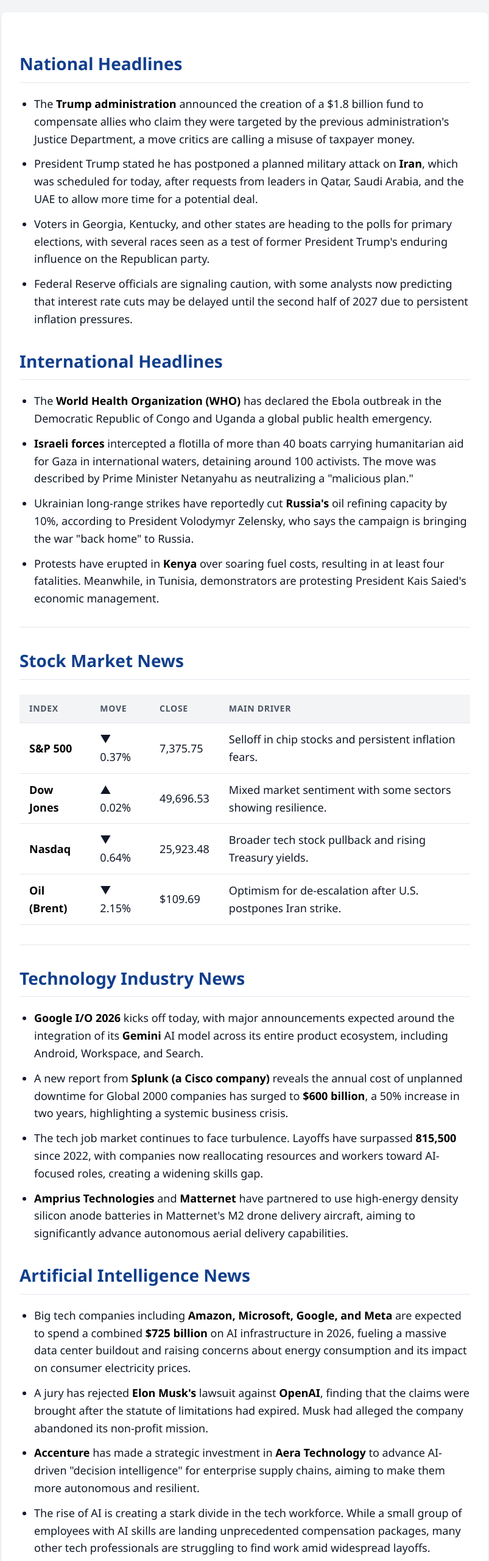
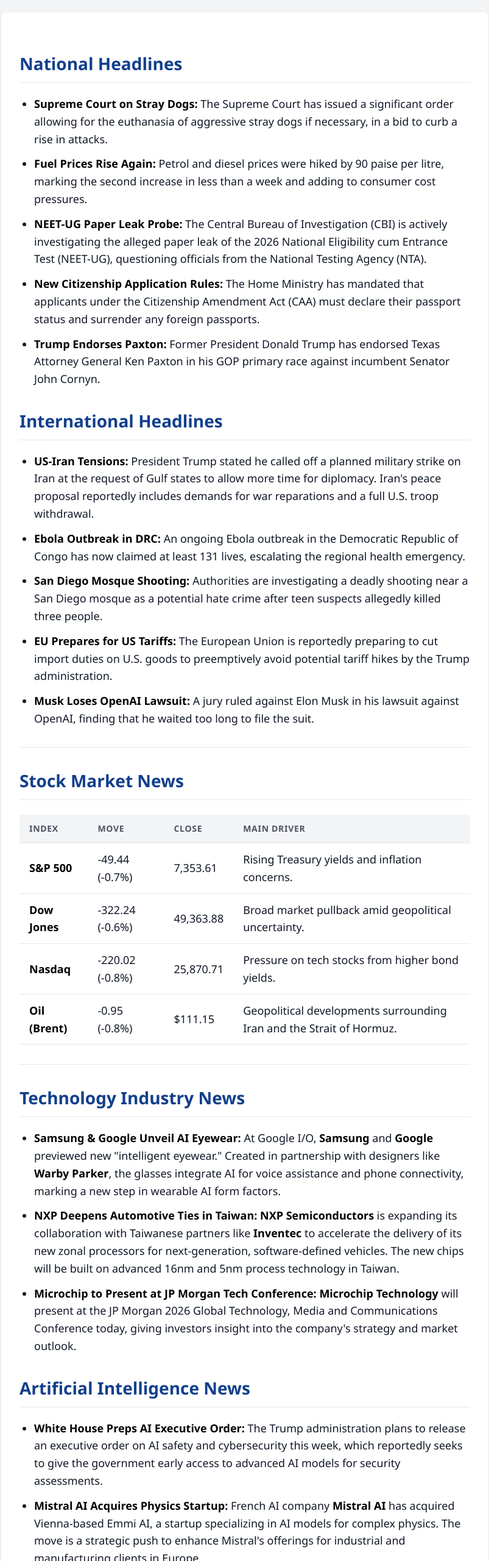
Before and after one commit to AryMir/daily-news-report, a website: page public/2026-05-19.html in a window 1280 px wide. Shown: the part 240-2800 px from the top of the page at 61% size, without its empty margins (238-1041 px from the left). Drawn offline with Linux system fonts and the light colour scheme.

Commit message:
Auto-update daily news for 2026-05-19

```diff
--- a/public/2026-05-19.html
+++ b/public/2026-05-19.html
@@ -141,51 +141,47 @@
         <main class="main-content">
             <h2>National Headlines</h2>
 <ul>
-<li>The <strong>Trump administration</strong> announced the creation of a $1.8 billion fund to compensate allies who claim they were targeted by the previous administration's Justice Department, a move critics are calling a misuse of taxpayer money.</li>
-<li>President Trump stated he has postponed a planned military attack on <strong>Iran</strong>, which was scheduled for today, after requests from leaders in Qatar, Saudi Arabia, and the UAE to allow more time for a potential deal.</li>
-<li>Voters in Georgia, Kentucky, and other states are heading to the polls for primary elections, with several races seen as a test of former President Trump's enduring influence on the Republican party.</li>
-<li>Federal Reserve officials are signaling caution, with some analysts now predicting that interest rate cuts may be delayed until the second half of 2027 due to persistent inflation pressures.</li>
+<li><strong>Supreme Court on Stray Dogs:</strong> The Supreme Court has issued a significant order allowing for the euthanasia of aggressive stray dogs if necessary, in a bid to curb a rise in attacks.</li>
+<li><strong>Fuel Prices Rise Again:</strong> Petrol and diesel prices were hiked by 90 paise per litre, marking the second increase in less than a week and adding to consumer cost pressures.</li>
+<li><strong>NEET-UG Paper Leak Probe:</strong> The Central Bureau of Investigation (CBI) is actively investigating the alleged paper leak of the 2026 National Eligibility cum Entrance Test (NEET-UG), questioning officials from the National Testing Agency (NTA).</li>
+<li><strong>New Citizenship Application Rules:</strong> The Home Ministry has mandated that applicants under the Citizenship Amendment Act (CAA) must declare their passport status and surrender any foreign passports.</li>
+<li><strong>Trump Endorses Paxton:</strong> Former President Donald Trump has endorsed Texas Attorney General Ken Paxton in his GOP primary race against incumbent Senator John Cornyn.</li>
 </ul>
 <h2>International Headlines</h2>
 <ul>
-<li>The <strong>World Health Organization (WHO)</strong> has declared the Ebola outbreak in the Democratic Republic of Congo and Uganda a global public health emergency.</li>
-<li><strong>Israeli forces</strong> intercepted a flotilla of more than 40 boats carrying humanitarian aid for Gaza in international waters, detaining around 100 activists. The move was described by Prime Minister Netanyahu as neutralizing a "malicious plan."</li>
-<li>Ukrainian long-range strikes have reportedly cut <strong>Russia's</strong> oil refining capacity by 10%, according to President Volodymyr Zelensky, who says the campaign is bringing the war "back home" to Russia.</li>
-<li>Protests have erupted in <strong>Kenya</strong> over soaring fuel costs, resulting in at least four fatalities. Meanwhile, in Tunisia, demonstrators are protesting President Kais Saied's economic management.</li>
+<li><strong>US-Iran Tensions:</strong> President Trump stated he called off a planned military strike on Iran at the request of Gulf states to allow more time for diplomacy. Iran's peace proposal reportedly includes demands for war reparations and a full U.S. troop withdrawal.</li>
+<li><strong>Ebola Outbreak in DRC:</strong> An ongoing Ebola outbreak in the Democratic Republic of Congo has now claimed at least 131 lives, escalating the regional health emergency.</li>
+<li><strong>San Diego Mosque Shooting:</strong> Authorities are investigating a deadly shooting near a San Diego mosque as a potential hate crime after teen suspects allegedly killed three people.</li>
+<li><strong>EU Prepares for US Tariffs:</strong> The European Union is reportedly preparing to cut import duties on U.S. goods to preemptively avoid potential tariff hikes by the Trump administration.</li>
+<li><strong>Musk Loses OpenAI Lawsuit:</strong> A jury ruled against Elon Musk in his lawsuit against OpenAI, finding that he waited too long to file the suit.</li>
 </ul>
 <hr>
 <h2>Stock Market News</h2>
 <div class="table-container">
 <table>
 <tr><th>Index</th><th>Move</th><th>Close</th><th>Main Driver</th></tr>
-<tr><td><strong>S&P 500</strong></td><td>▼ 0.37%</td><td>7,375.75</td><td>Selloff in chip stocks and persistent inflation fears.</td></tr>
-<tr><td><strong>Dow Jones</strong></td><td>▲ 0.02%</td><td>49,696.53</td><td>Mixed market sentiment with some sectors showing resilience.</td></tr>
-<tr><td><strong>Nasdaq</strong></td><td>▼ 0.64%</td><td>25,923.48</td><td>Broader tech stock pullback and rising Treasury yields.</td></tr>
-<tr><td><strong>Oil (Brent)</strong></td><td>▼ 2.15%</td><td>$109.69</td><td>Optimism for de-escalation after U.S. postpones Iran strike.</td></tr>
+<tr><td><strong>S&P 500</strong></td><td>-49.44 (-0.7%)</td><td>7,353.61</td><td>Rising Treasury yields and inflation concerns.</td></tr>
+<tr><td><strong>Dow Jones</strong></td><td>-322.24 (-0.6%)</td><td>49,363.88</td><td>Broad market pullback amid geopolitical uncertainty.</td></tr>
+<tr><td><strong>Nasdaq</strong></td><td>-220.02 (-0.8%)</td><td>25,870.71</td><td>Pressure on tech stocks from higher bond yields.</td></tr>
+<tr><td><strong>Oil (Brent)</strong></td><td>-0.95 (-0.8%)</td><td>$111.15</td><td>Geopolitical developments surrounding Iran and the Strait of Hormuz.</td></tr>
 </table>
 </div>
 <hr>
 <h2>Technology Industry News</h2>
 <ul>
-<li><strong>Google I/O 2026</strong> kicks off today, with major announcements expected around the integration of its <strong>Gemini</strong> AI model across its entire product ecosystem, including Android, Workspace, and Search.</li>
-<li>A new report from <strong>Splunk (a Cisco company)</strong> reveals the annual cost of unplanned downtime for Global 2000 companies has surged to <strong>$600 billion</strong>, a 50% increase in two years, highlighting a systemic business crisis.</li>
-<li>The tech job market continues to face turbulence. Layoffs have surpassed <strong>815,500</strong> since 2022, with companies now reallocating resources and workers toward AI-focused roles, creating a widening skills gap.</li>
-<li><strong>Amprius Technologies</strong> and <strong>Matternet</strong> have partnered to use high-energy density silicon anode batteries in Matternet's M2 drone delivery aircraft, aiming to significantly advance autonomous aerial delivery capabilities.</li>
+<li><strong>Samsung & Google Unveil AI Eyewear:</strong> At Google I/O, <strong>Samsung</strong> and <strong>Google</strong> previewed new "intelligent eyewear." Created in partnership with designers like <strong>Warby Parker</strong>, the glasses integrate AI for voice assistance and phone connectivity, marking a new step in wearable AI form factors.</li>
+<li><strong>NXP Deepens Automotive Ties in Taiwan:</strong> <strong>NXP Semiconductors</strong> is expanding its collaboration with Taiwanese partners like <strong>Inventec</strong> to accelerate the delivery of its new zonal processors for next-generation, software-defined vehicles. The new chips will be built on advanced 16nm and 5nm process technology in Taiwan.</li>
+<li><strong>Microchip to Present at JP Morgan Tech Conference:</strong> <strong>Microchip Technology</strong> will present at the JP Morgan 2026 Global Technology, Media and Communications Conference today, giving investors insight into the company's strategy and market outlook.</li>
 </ul>
 <h2>Artificial Intelligence News</h2>
 <ul>
-<li>Big tech companies including <strong>Amazon, Microsoft, Google, and Meta</strong> are expected to spend a combined <strong>$725 billion</strong> on AI infrastructure in 2026, fueling a massive data center buildout and raising concerns about energy consumption and its impact on consumer electricity prices.</li>
-<li>A jury has rejected <strong>Elon Musk's</strong> lawsuit against <strong>OpenAI</strong>, finding that the claims were brought after the statute of limitations had expired. Musk had alleged the company abandoned its non-profit mission.</li>
-<li><strong>Accenture</strong> has made a strategic investment in <strong>Aera Technology</strong> to advance AI-driven "decision intelligence" for enterprise supply chains, aiming to make them more autonomous and resilient.</li>
-<li>The rise of AI is creating a stark divide in the tech workforce. While a small group of employees with AI skills are landing unprecedented compensation packages, many other tech professionals are struggling to find work amid widespread layoffs.</li>
+<li><strong>White House Preps AI Executive Order:</strong> The Trump administration plans to release an executive order on AI safety and cybersecurity this week, which reportedly seeks to give the government early access to advanced AI models for security assessments.</li>
+<li><strong>Mistral AI Acquires Physics Startup:</strong> French AI company <strong>Mistral AI</strong> has acquired Vienna-based Emmi AI, a startup specializing in AI models for complex physics. The move is a strategic push to enhance Mistral's offerings for industrial and manufacturing clients in Europe.</li>
+<li><strong>US and China to Cooperate on AI Governance:</strong> Despite fierce rivalry, Beijing and Washington have agreed to launch an intergovernmental dialogue on AI. The talks aim to address shared concerns over autonomous weapons, cybersecurity, and bioweapons designed by AI.</li>
+<li><strong>The Rise of the "One-Person Company":</strong> Analysts note 2026 is a key "anthropological moment" for AI, as it moves from answering questions to taking initiative. This is enabling the rise of the one-person company, where a single human can manage vast operations supported by a team of AI agents, targeting corporate hierarchy rather than labor.</li>
 </ul>
 <h2>Weather for Henderson, Nevada</h2>
-<ul>
-<li><strong>Current:</strong> Sunny with highs in the low 80s.</li>
-<li><strong>High/Low:</strong> 82°F / 63°F.</li>
-<li><strong>Conditions:</strong> Clear skies and sunny throughout the day. North winds of 5 to 15 mph with gusts up to 30 mph expected.</li>
-<li><strong>Alerts:</strong> No major alerts. It's a pleasant day, but stay hydrated as temperatures rise in the desert environment.</li>
-</ul>
+<p>Expect a sunny and very warm day in Henderson. The current temperature is around <strong>78°F</strong>. Today's high will reach approximately <strong>88°F</strong> with a low tonight near <strong>60°F</strong>. Winds will be from the North-Northeast at 5 to 10 mph. With plenty of sunshine and rising temperatures, be sure to stay hydrated. No weather alerts are currently in effect.</p>
         </main>
 
         <aside class="sidebar">
```
Also changed, not shown: content/2026-05-19.md (+23 -27 lines), public/index.html (+22 -26 lines).
